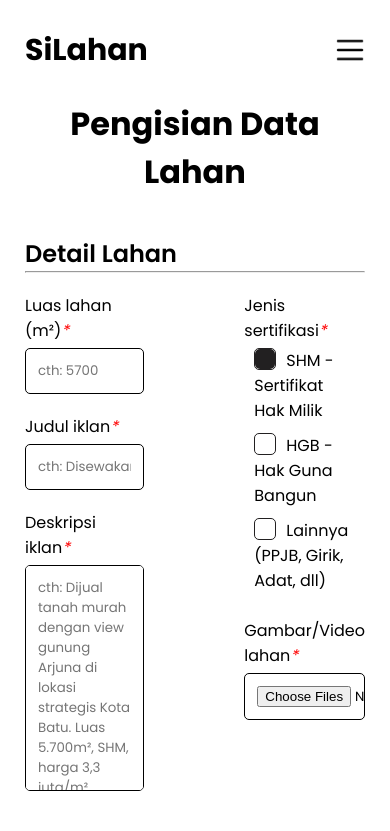
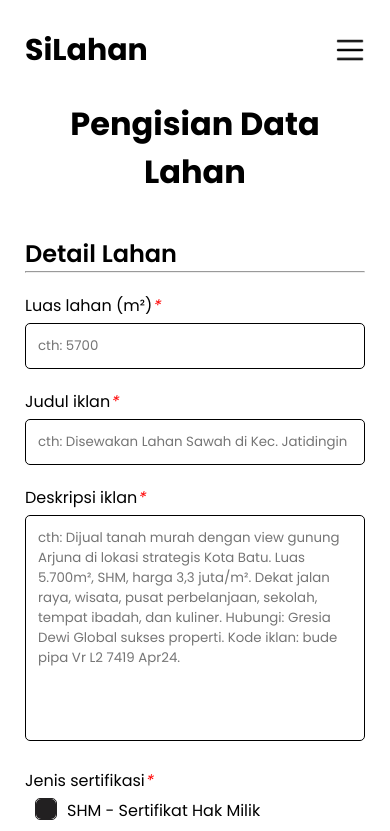
Before and after one commit to Junialdy/silahan, a Next.js app: page /iklan in a window 390 px wide. Shown: the top 831 px of the page. Built offline with nearby package versions, Linux system fonts and the light colour scheme.

Commit message:
fix mobile responsive

```diff
--- a/src/components/iklanForm/iklanForm.module.css
+++ b/src/components/iklanForm/iklanForm.module.css
@@ -101,3 +101,10 @@
   font-family: inherit;
   background-color: var(--black);
 }
+
+@media (max-width: 768px) {
+  .formInput {
+    flex-direction: column;
+    gap: 20px;
+  }
+}
--- a/src/components/profileInput/profileInput.jsx
+++ b/src/components/profileInput/profileInput.jsx
@@ -23,7 +23,7 @@ const ProfileInput = () => {
     <div className={styles.container}>
       <label>
         <Image
-          src={profilePreview ? profilePreview : "/noavatar.png"}
+          src={profilePreview || "/noavatar.png"}
           alt=""
           width={95}
           height={95}
```
